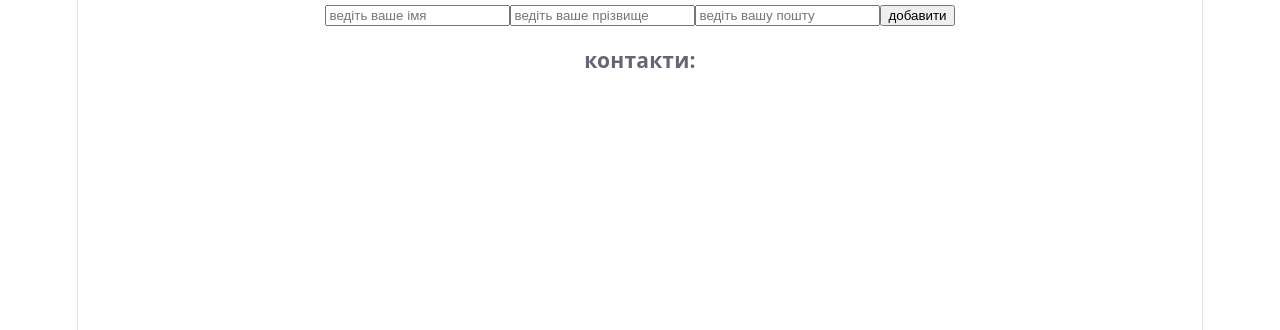
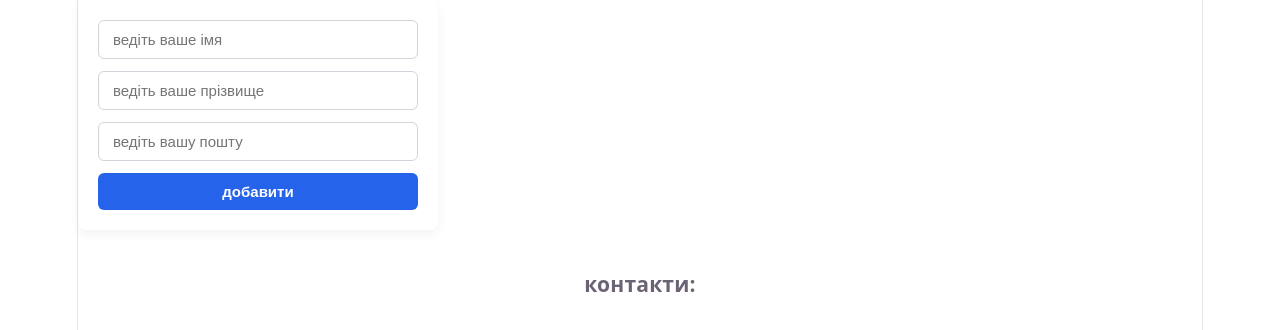
Before and after one commit to NazarBekerskij/f5-hw10, a React (Vite) app: page / in a window 1280 px wide. Shown: the top 330 px of the page. Built offline with nearby package versions, Linux system fonts and the light colour scheme.

Commit message:
save css

```diff
--- a/src/App.css
+++ b/src/App.css
@@ -16,6 +16,8 @@
     outline-offset: 2px;
   }
 }
+
+
 
 .hero {
   position: relative;
--- a/src/App.jsx
+++ b/src/App.jsx
@@ -1,5 +1,7 @@
 import './App.css'
 import { Component } from 'react'
+import { ContactForm } from './components/ContactForm/ContactForm'
+import { ContactList } from './components/ContactList/ContactList'
 
 
 class App extends Component {
@@ -10,25 +12,7 @@ class App extends Component {
     contacts: [],
   }
 
-  // handleNameValue = (e) => {
-  //   this.setState({
-  //     name: e.target.value
-  //   })
-  // }
 
-
-  // handleSecondNameValue = (e) => {
-  //   this.setState({
-  //     secondName: e.target.value
-  //   })
-  // }
-
-
-  // handleEmailValue = (e) => {
-  //   this.setState({
-  //     email: e.target.value
-  //   })
-  // }
 
 
   handleChange = (e) => {
@@ -60,21 +44,18 @@ class App extends Component {
   render(){
     return(
       <>
-      <form>
-        <input type="text" name='name' onChange={this.handleChange} value={this.state.name} placeholder='ведіть ваше імя'/>
-        <input type="text" name='secondName' onChange={this.handleChange} value={this.state.secondName}placeholder='ведіть ваше прізвище'/>
-        <input type="email" name='email' onChange={this.handleChange} value={this.state.email}placeholder='ведіть вашу пошту'/>
+      <ContactForm
+      name={this.state.name}
+      secondName={this.state.secondName}
+      email={this.state.email}
+      handleChange={this.handleChange}
+      handleAddContacts={this.handleAddContacts}
+      />
 
 
-
-        <button onClick={this.handleAddContacts} type='button'>добавити</button>
-         </form>
-
-      <h3>контакти:</h3>
-
-      <ul>{this.state.contacts.map((contact, id) => (
-        <li key={id}>{contact.name} {contact.secondName} {contact.email}</li>
-      ))}</ul>
+      <ContactList
+      contacts={this.state.contacts}
+      />
       </>
     )
   }
--- /dev/null
+++ b/src/components/ContactForm/ContactForm.jsx
@@ -0,0 +1,44 @@
+import { Component } from "react";
+import styles from "./ContactForm.module.css";
+
+export class ContactForm extends Component {
+    render() {
+        const { name, secondName, email, handleChange, handleAddContacts } = this.props;
+
+        return (
+            <form className={styles.form}>
+                <input
+                    className={styles.input}
+                    type="text"
+                    name='name'
+                    onChange={handleChange}
+                    value={name}
+                    placeholder='ведіть ваше імя'
+                />
+                <input
+                    className={styles.input}
+                    type="text"
+                    name='secondName'
+                    onChange={handleChange}
+                    value={secondName}
+                    placeholder='ведіть ваше прізвище'
+                />
+                <input
+                    className={styles.input}
+                    type="email"
+                    name='email'
+                    onChange={handleChange}
+                    value={email}
+                    placeholder='ведіть вашу пошту'
+                />
+                <button
+                    className={styles.button}
+                    onClick={handleAddContacts}
+                    type='button'
+                >
+                    добавити
+                </button>
+            </form>
+        )
+    }
+}
--- /dev/null
+++ b/src/components/ContactForm/ContactForm.module.css
@@ -0,0 +1,40 @@
+.form {
+  display: flex;
+  flex-direction: column;
+  gap: 12px;
+  width: 320px;
+  background: #ffffff;
+  padding: 20px;
+  border-radius: 8px;
+  box-shadow: 0 4px 12px rgba(0, 0, 0, 0.05);
+  margin-bottom: 20px;
+}
+
+.input {
+  padding: 10px 14px;
+  font-size: 15px;
+  border: 1px solid #d1d5db;
+  border-radius: 6px;
+  outline: none;
+  transition: border-color 0.2s;
+}
+
+.input:focus {
+  border-color: #2563eb;
+}
+
+.button {
+  padding: 10px;
+  background-color: #2563eb;
+  color: white;
+  border: none;
+  border-radius: 6px;
+  font-size: 15px;
+  font-weight: 600;
+  cursor: pointer;
+  transition: background-color 0.2s;
+}
+
+.button:hover {
+  background-color: #1d4ed8;
+}
--- /dev/null
+++ b/src/components/ContactList/ContactList.jsx
@@ -0,0 +1,21 @@
+import { Component } from 'react';
+import styles from './ContactList.module.css';
+
+export class ContactList extends Component {
+  render() {
+    const { contacts } = this.props;
+
+    return (
+      <>
+        <h3>контакти:</h3>
+        <ul className={styles.list}>
+          {contacts.map((contact, id) => (
+            <li className={styles.item} key={id}>
+              {contact.name} {contact.secondName} {contact.email}
+            </li>
+          ))}
+        </ul>
+      </>
+    );
+  }
+}
--- /dev/null
+++ b/src/components/ContactList/ContactList.module.css
@@ -0,0 +1,14 @@
+.list {
+  list-style: none;
+  padding: 0;
+  margin: 0;
+  width: 300px;
+}
+
+.item {
+  padding: 8px 12px;
+  margin-bottom: 6px;
+  background-color: #f3f4f6;
+  border-radius: 4px;
+  font-size: 14px;
+}
```
